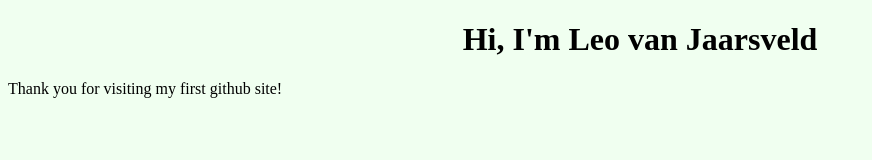
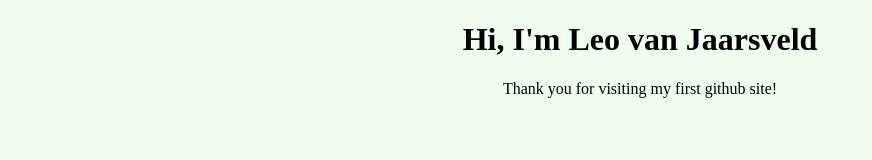
Before and after one commit to leovanj/w3bs1te, a plain HTML site: page index.html in a window 1280 px wide. Shown: the whole page, without its empty margins (0-872 px from the left). Drawn offline with Linux system fonts and the light colour scheme.

Commit message:
Update index.htm

```diff
--- a/index.html
+++ b/index.html
@@ -5,6 +5,6 @@
 </head>
 <body style="background-color:honeydew;">
   <h1><center>Hi, I'm Leo van Jaarsveld</center></h1>
-  <p><center></center>Thank you for visiting my first github site!</center></p>
+  <p><center>Thank you for visiting my first github site!</center></p>
 </body>
 </html>
```
